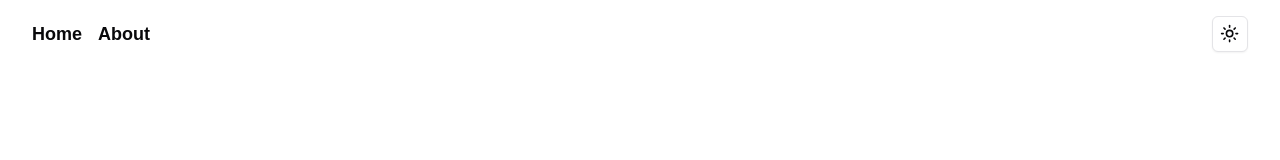
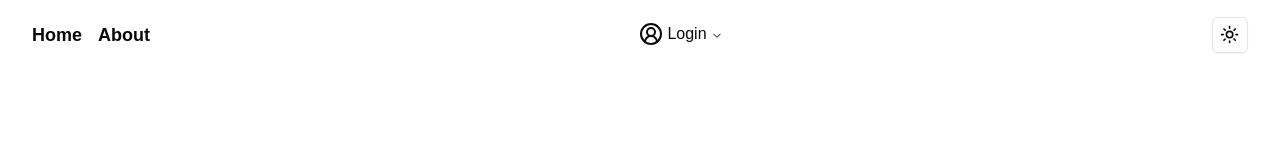
Before and after one commit to klrab3490/Spice-Hub, a Next.js app: page / in a window 1280 px wide. Shown: the top 160 px of the page. Built offline with nearby package versions, Linux system fonts and the light colour scheme; no server answers.

Commit message:
feat: Add a nav button for login and signup

```diff
--- a/components/navbar.tsx
+++ b/components/navbar.tsx
@@ -1,16 +1,33 @@
-"use client"
+"use client";
 
 import * as React from "react";
 import { ModeToggle } from "@/components/mode-toggle";
+import NavLoginButton from "./navloginbutton";
 
 export function Navbar() {
   return (
     <nav className="flex items-center justify-between py-4 px-8">
       <div className="flex items-center space-x-4">
-                <a href="/" className="text-lg font-semibold">Home</a>
-                <a href="/about" className="text-lg font-semibold">About</a>
+        <a
+          href="/"
+          className="text-lg font-semibold"
+        >
+          Home
+        </a>
+        <a
+          href="/about"
+          className="text-lg font-semibold"
+        >
+          About
+        </a>
       </div>
+      <div className="w-fit hidden md:block">
+        <NavLoginButton />
+      </div>
+
+      <div className="flex gap-5 items-center">
         <ModeToggle />
+      </div>
     </nav>
   );
 }
--- /dev/null
+++ b/components/navloginbutton.tsx
@@ -0,0 +1,117 @@
+import Link from "next/link";
+import {
+  NavigationMenu,
+  NavigationMenuContent,
+  NavigationMenuItem,
+  NavigationMenuLink,
+  NavigationMenuList,
+  NavigationMenuTrigger,
+} from "@/components/ui/navigation-menu";
+import {
+  CircleUserRound,
+  LogIn,
+  LogOut,
+  ShoppingCart,
+  UserPen,
+} from "lucide-react";
+import { signOut, useSession } from "next-auth/react";
+import { useEffect, useState } from "react";
+
+export default function NavLoginButton() {
+  const { data: session } = useSession();
+  const [isMounted, setIsMounted] = useState(false);
+
+  useEffect(() => {
+    setIsMounted(true);
+  }, []);
+
+  if (!isMounted) {
+    return null;
+  }
+
+  return (
+    <div>
+      <NavigationMenu>
+        <NavigationMenuList>
+          <NavigationMenuItem>
+            <Link
+              href={session ? "/profile" : "/login"}
+              legacyBehavior
+              passHref
+            >
+              {/* <NavigationMenuLink className={navigationMenuTriggerStyle()}> */}
+              <NavigationMenuTrigger>
+                <CircleUserRound />
+                <p className="text-[16px] pl-1">
+                  {session ? "Account" : "Login"}
+                </p>
+              </NavigationMenuTrigger>
+              {/* </NavigationMenuLink> */}
+            </Link>
+            <NavigationMenuContent>
+              <ul className="w-[180px] px-5 py-3">
+                <li className="w-full ">
+                  <NavigationMenuLink asChild>
+                    <Link
+                      className="text-sm text-center "
+                      href="/signup"
+                    >
+                      {session ? null : (
+                        <div className="flex gap-2 items-center">
+                          <LogIn />
+                          <p>Sign Up</p>
+                        </div>
+                      )}
+                    </Link>
+                  </NavigationMenuLink>
+                </li>
+                {session ? null : (
+                  <div className={"w-full border border-gray-600 my-2"} />
+                )}
+                <li className="w-full">
+                  <NavigationMenuLink asChild>
+                    <Link
+                      className="text-sm text-center flex gap-2 items-center"
+                      href="/signup"
+                    >
+                      <UserPen />
+                      My Profile
+                    </Link>
+                  </NavigationMenuLink>
+                </li>
+                <div className="w-full border border-gray-600 my-2" />
+                <li className="w-full">
+                  <NavigationMenuLink asChild>
+                    <Link
+                      className="text-sm text-center flex gap-2 items-center"
+                      href="/signup"
+                    >
+                      <ShoppingCart />
+                      My Orders
+                    </Link>
+                  </NavigationMenuLink>
+                </li>
+                {session ? (
+                  <div>
+                    <div className="w-full border border-gray-600 my-2" />
+                    <li className="w-full">
+                      <NavigationMenuLink asChild>
+                        <button
+                          className="text-sm text-center flex gap-2 items-center"
+                          onClick={() => signOut()}
+                        >
+                          <LogOut />
+                          Log Out
+                        </button>
+                      </NavigationMenuLink>
+                    </li>
+                  </div>
+                ) : null}
+              </ul>
+            </NavigationMenuContent>
+          </NavigationMenuItem>
+        </NavigationMenuList>
+      </NavigationMenu>
+    </div>
+  );
+}
--- /dev/null
+++ b/components/ui/navigation-menu.tsx
@@ -0,0 +1,128 @@
+import * as React from "react"
+import { ChevronDownIcon } from "@radix-ui/react-icons"
+import * as NavigationMenuPrimitive from "@radix-ui/react-navigation-menu"
+import { cva } from "class-variance-authority"
+
+import { cn } from "@/lib/utils"
+
+const NavigationMenu = React.forwardRef<
+  React.ElementRef<typeof NavigationMenuPrimitive.Root>,
+  React.ComponentPropsWithoutRef<typeof NavigationMenuPrimitive.Root>
+>(({ className, children, ...props }, ref) => (
+  <NavigationMenuPrimitive.Root
+    ref={ref}
+    className={cn(
+      "relative z-10 flex max-w-max flex-1 items-center justify-center",
+      className
+    )}
+    {...props}
+  >
+    {children}
+    <NavigationMenuViewport />
+  </NavigationMenuPrimitive.Root>
+))
+NavigationMenu.displayName = NavigationMenuPrimitive.Root.displayName
+
+const NavigationMenuList = React.forwardRef<
+  React.ElementRef<typeof NavigationMenuPrimitive.List>,
+  React.ComponentPropsWithoutRef<typeof NavigationMenuPrimitive.List>
+>(({ className, ...props }, ref) => (
+  <NavigationMenuPrimitive.List
+    ref={ref}
+    className={cn(
+      "group flex flex-1 list-none items-center justify-center space-x-1",
+      className
+    )}
+    {...props}
+  />
+))
+NavigationMenuList.displayName = NavigationMenuPrimitive.List.displayName
+
+const NavigationMenuItem = NavigationMenuPrimitive.Item
+
+const navigationMenuTriggerStyle = cva(
+  "group inline-flex h-9 w-max items-center justify-center rounded-md bg-background px-4 py-2 text-sm font-medium transition-colors hover:bg-accent hover:text-accent-foreground focus:bg-accent focus:text-accent-foreground focus:outline-none disabled:pointer-events-none disabled:opacity-50 data-[active]:bg-accent/50 data-[state=open]:bg-accent/50"
+)
+
+const NavigationMenuTrigger = React.forwardRef<
+  React.ElementRef<typeof NavigationMenuPrimitive.Trigger>,
+  React.ComponentPropsWithoutRef<typeof NavigationMenuPrimitive.Trigger>
+>(({ className, children, ...props }, ref) => (
+  <NavigationMenuPrimitive.Trigger
+    ref={ref}
+    className={cn(navigationMenuTriggerStyle(), "group", className)}
+    {...props}
+  >
+    {children}{" "}
+    <ChevronDownIcon
+      className="relative top-[1px] ml-1 h-3 w-3 transition duration-300 group-data-[state=open]:rotate-180"
+      aria-hidden="true"
+    />
+  </NavigationMenuPrimitive.Trigger>
+))
+NavigationMenuTrigger.displayName = NavigationMenuPrimitive.Trigger.displayName
+
+const NavigationMenuContent = React.forwardRef<
+  React.ElementRef<typeof NavigationMenuPrimitive.Content>,
+  React.ComponentPropsWithoutRef<typeof NavigationMenuPrimitive.Content>
+>(({ className, ...props }, ref) => (
+  <NavigationMenuPrimitive.Content
+    ref={ref}
+    className={cn(
+      "left-0 top-0 w-full data-[motion^=from-]:animate-in data-[motion^=to-]:animate-out data-[motion^=from-]:fade-in data-[motion^=to-]:fade-out data-[motion=from-end]:slide-in-from-right-52 data-[motion=from-start]:slide-in-from-left-52 data-[motion=to-end]:slide-out-to-right-52 data-[motion=to-start]:slide-out-to-left-52 md:absolute md:w-auto ",
+      className
+    )}
+    {...props}
+  />
+))
+NavigationMenuContent.displayName = NavigationMenuPrimitive.Content.displayName
+
+const NavigationMenuLink = NavigationMenuPrimitive.Link
+
+const NavigationMenuViewport = React.forwardRef<
+  React.ElementRef<typeof NavigationMenuPrimitive.Viewport>,
+  React.ComponentPropsWithoutRef<typeof NavigationMenuPrimitive.Viewport>
+>(({ className, ...props }, ref) => (
+  <div className={cn("absolute left-0 top-full flex justify-center")}>
+    <NavigationMenuPrimitive.Viewport
+      className={cn(
+        "origin-top-center relative mt-1.5 h-[var(--radix-navigation-menu-viewport-height)] w-full overflow-hidden rounded-md border bg-popover text-popover-foreground shadow data-[state=open]:animate-in data-[state=closed]:animate-out data-[state=closed]:zoom-out-95 data-[state=open]:zoom-in-90 md:w-[var(--radix-navigation-menu-viewport-width)]",
+        className
+      )}
+      ref={ref}
+      {...props}
+    />
+  </div>
+))
+NavigationMenuViewport.displayName =
+  NavigationMenuPrimitive.Viewport.displayName
+
+const NavigationMenuIndicator = React.forwardRef<
+  React.ElementRef<typeof NavigationMenuPrimitive.Indicator>,
+  React.ComponentPropsWithoutRef<typeof NavigationMenuPrimitive.Indicator>
+>(({ className, ...props }, ref) => (
+  <NavigationMenuPrimitive.Indicator
+    ref={ref}
+    className={cn(
+      "top-full z-[1] flex h-1.5 items-end justify-center overflow-hidden data-[state=visible]:animate-in data-[state=hidden]:animate-out data-[state=hidden]:fade-out data-[state=visible]:fade-in",
+      className
+    )}
+    {...props}
+  >
+    <div className="relative top-[60%] h-2 w-2 rotate-45 rounded-tl-sm bg-border shadow-md" />
+  </NavigationMenuPrimitive.Indicator>
+))
+NavigationMenuIndicator.displayName =
+  NavigationMenuPrimitive.Indicator.displayName
+
+export {
+  navigationMenuTriggerStyle,
+  NavigationMenu,
+  NavigationMenuList,
+  NavigationMenuItem,
+  NavigationMenuContent,
+  NavigationMenuTrigger,
+  NavigationMenuLink,
+  NavigationMenuIndicator,
+  NavigationMenuViewport,
+}
--- a/package.json
+++ b/package.json
@@ -15,6 +15,7 @@
     "@radix-ui/react-hover-card": "^1.1.1",
     "@radix-ui/react-icons": "^1.3.0",
     "@radix-ui/react-label": "^2.1.0",
+    "@radix-ui/react-navigation-menu": "^1.2.0",
     "@radix-ui/react-slot": "^1.1.0",
     "@radix-ui/react-tabs": "^1.1.0",
     "class-variance-authority": "^0.7.0",
```
Also changed, not shown: 1 other file (tests, documents, lock files or other folders). Lines whose indentation alone changed are shown as unchanged.
